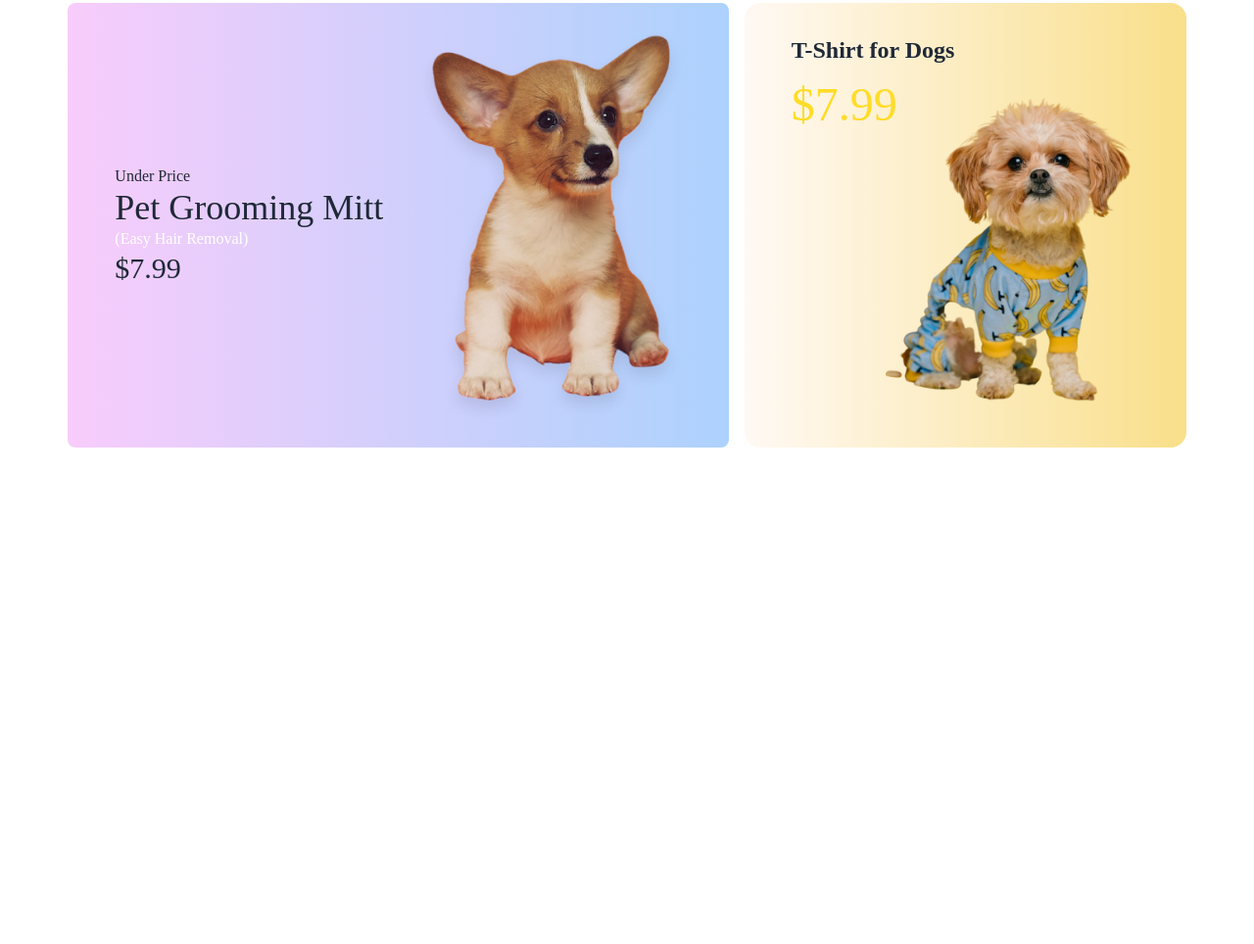
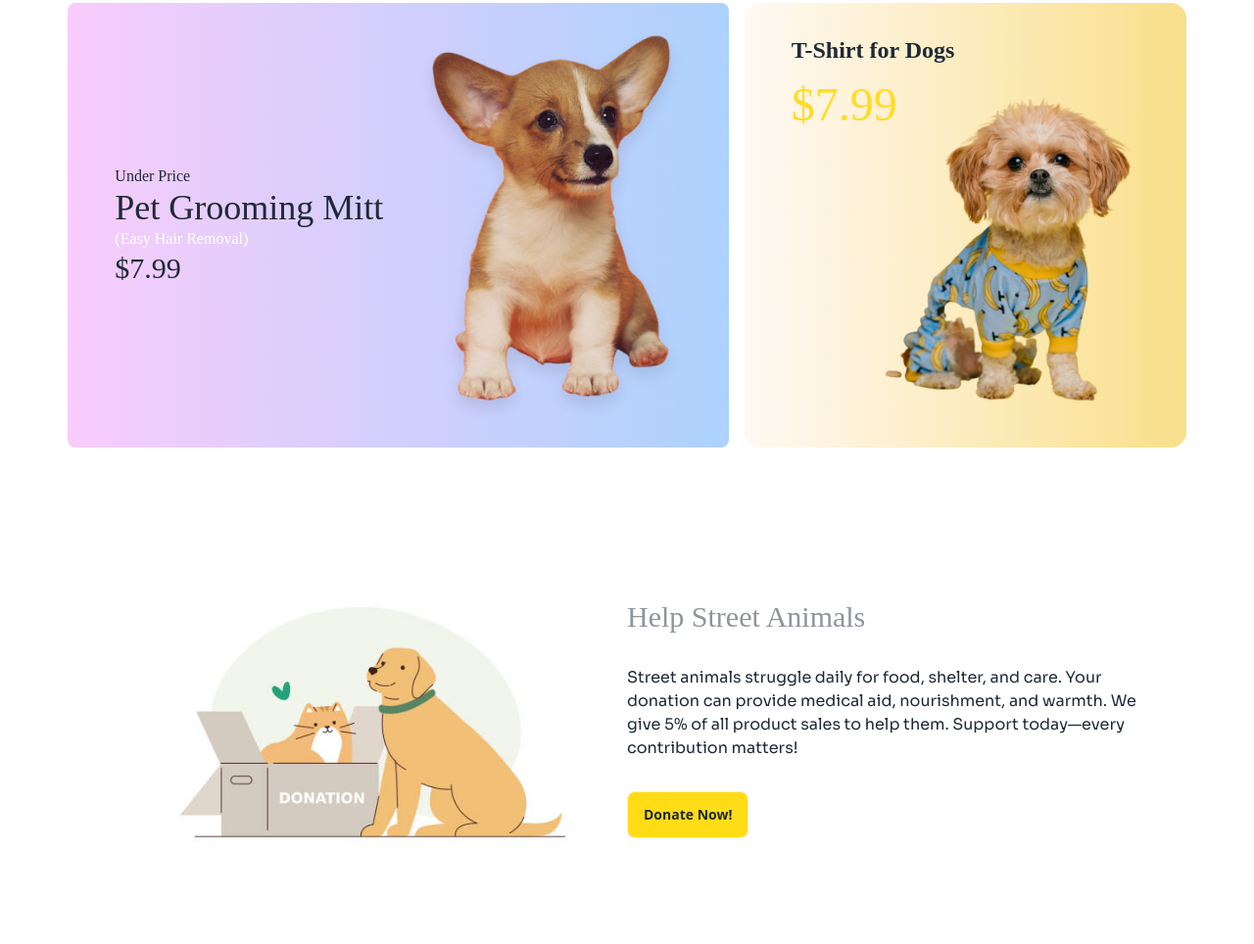
Before and after one commit to siamahmeddhk/assignment-3, a plain HTML site: page index.html in a window 1280 px wide. Shown: the part 2096-3060 px from the top of the page at 98% size. Before the commit the page ends 2601 px from the top, so only its background shows below. Drawn offline with nearby package versions, Linux system fonts and the light colour scheme; a web font is replaced by a local one.

Commit message:
added donation section

```diff
--- a/index.html
+++ b/index.html
@@ -369,9 +369,25 @@
          </section>
 
          <!--  Everyday low Price section end-->
+         <!-- Donation section start -->
+
+         <section class="lg:px-24 mx-auto py-12">
+            <div class="flex flex-col items-center justify-center lg:flex-row ">
+                <div class="w-1/2">
+                    <img src="assets/Donation.jpg" alt="">
+                </div>
+                <div class="w-1/2 flex flex-col items-center lg:items-start justify-center">
+                    <h3 class="adlam-regular text-3xl text-center lg:text-start mb-8 animate-pulse">Help Street Animals</h3>
+                    <p class="sora-regular text-center lg:text-start mb-8 ">Street animals struggle daily for food, shelter, and care. Your donation can provide medical aid, nourishment, and warmth. We give 5% of all product sales to help them. Support today—every contribution matters!</p>
+                    <button class="btn bg-[#FFDC16] items-center">Donate Now!</button>
+                </div>
+            </div>
+
+         </section>
+
+          <!-- Donation section end -->
     </main>
 
-    </main>
     <footer>
 
     </footer>
```
Also changed, not shown: assets/Donation.jpg (added).
